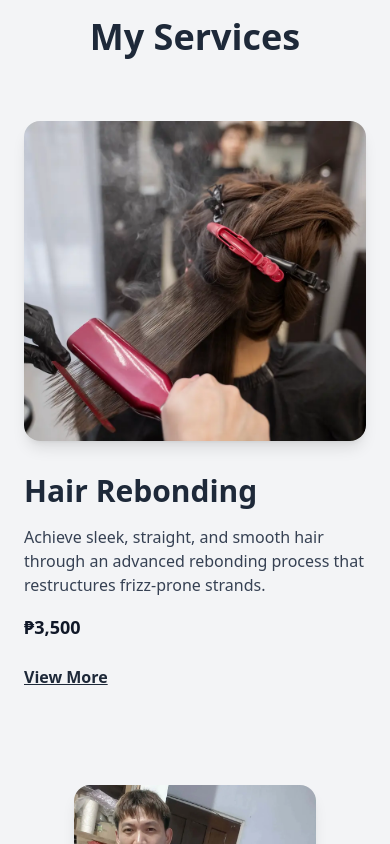
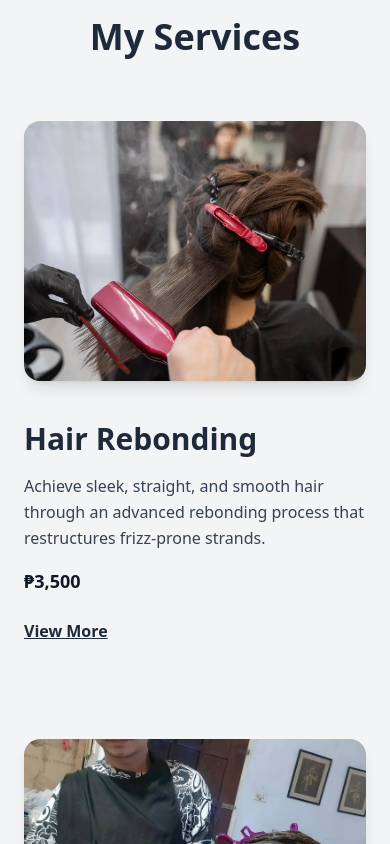
Before and after one commit to anghelusjr/sasuke-fukuhara, a React (Vite) app: page / in a window 390 px wide. Shown: the part 2940-3784 px from the top of the page. Built offline with nearby package versions, Linux system fonts and the light colour scheme; no server answers; the database is empty.

Commit message:
updated the services

```diff
--- a/src/pages/Services.jsx
+++ b/src/pages/Services.jsx
@@ -49,7 +49,7 @@ export default function Services() {
   const openLightbox = (i) => {
     window.history.pushState({ modal: true }, "");
     setLightboxIndex(i);
-    setFormStatus(""); // reset form status each time modal opens
+    setFormStatus("");
   };
 
   const closeLightbox = () => {
@@ -61,10 +61,7 @@ export default function Services() {
     e.preventDefault();
     const formData = new FormData(e.target);
 
-    // Set _replyto dynamically
     formData.set("_replyto", formData.get("email"));
-
-    // Optional: Custom subject for easier inbox tracking
     formData.set("_subject", `New Service Request: ${formData.get("service")}`);
 
     setFormStatus("Sending...");
@@ -88,8 +85,14 @@ export default function Services() {
   };
 
   const slideVariants = {
-    left: { hidden: { x: -100, opacity: 0 }, visible: { x: 0, opacity: 1, transition: { duration: 0.6 } } },
-    right: { hidden: { x: 100, opacity: 0 }, visible: { x: 0, opacity: 1, transition: { duration: 0.6 } } },
+    left: {
+      hidden: { x: -100, opacity: 0 },
+      visible: { x: 0, opacity: 1, transition: { duration: 0.6 } },
+    },
+    right: {
+      hidden: { x: 100, opacity: 0 },
+      visible: { x: 0, opacity: 1, transition: { duration: 0.6 } },
+    },
   };
 
   return (
@@ -107,13 +110,16 @@ export default function Services() {
             return (
               <motion.div
                 key={i}
-                className={`flex flex-col md:flex-row items-center ${isEven ? "" : "md:flex-row-reverse"} gap-8 md:gap-12`}
+                className={`flex flex-col md:flex-row items-center ${
+                  isEven ? "" : "md:flex-row-reverse"
+                } gap-10 md:gap-14`}
                 initial="hidden"
                 whileInView="visible"
                 viewport={{ once: true }}
               >
+                {/* IMAGE */}
                 <motion.div
-                  className="md:w-1/2 rounded-2xl overflow-hidden shadow-lg cursor-pointer"
+                  className="w-full md:w-1/2 rounded-2xl overflow-hidden shadow-lg cursor-pointer"
                   whileHover={{ scale: 1.03 }}
                   onClick={() => openLightbox(i)}
                   variants={variant}
@@ -121,14 +127,25 @@ export default function Services() {
                   <img
                     src={s.img}
                     alt={s.title}
-                    className="w-full h-80 md:h-[400px] object-cover rounded-xl"
+                    className="w-full h-[260px] md:h-[380px] lg:h-[420px] object-cover"
                   />
                 </motion.div>
 
-                <motion.div className="md:w-1/2 space-y-4 text-left" variants={variant}>
-                  <h3 className="text-3xl md:text-4xl font-bold text-gray-800">{s.title}</h3>
-                  <p className="text-gray-700">{s.desc}</p>
-                  <p className="text-gray-900 font-extrabold text-lg">{s.price}</p>
+                {/* TEXT */}
+                <motion.div
+                  className="w-full md:w-1/2 space-y-4 text-left"
+                  variants={variant}
+                >
+                  <h3 className="text-3xl md:text-4xl font-bold text-gray-800">
+                    {s.title}
+                  </h3>
+
+                  <p className="text-gray-700 leading-relaxed">{s.desc}</p>
+
+                  <p className="text-gray-900 font-extrabold text-lg">
+                    {s.price}
+                  </p>
+
                   <button
                     className="cursor-pointer mt-2 text-gray-800 hover:text-gray-900 underline font-semibold"
                     onClick={() => openLightbox(i)}
@@ -141,7 +158,7 @@ export default function Services() {
           })}
         </div>
 
-        {/* Lightbox with Form */}
+        {/* LIGHTBOX */}
         <AnimatePresence>
           {lightboxIndex !== null && (
             <motion.div
@@ -174,55 +191,56 @@ export default function Services() {
                 />
 
                 <div className="p-6 text-left text-gray-800">
-                  <h3 className="text-2xl font-bold mb-2">{services[lightboxIndex].title}</h3>
-                  <p className="text-gray-700 mb-2">{services[lightboxIndex].desc}</p>
-                  <p className="font-extrabold text-gray-900 mb-4">{services[lightboxIndex].price}</p>
+                  <h3 className="text-2xl font-bold mb-2">
+                    {services[lightboxIndex].title}
+                  </h3>
 
-                  {/* Form */}
+                  <p className="text-gray-700 mb-2">
+                    {services[lightboxIndex].desc}
+                  </p>
+
+                  <p className="font-extrabold text-gray-900 mb-4">
+                    {services[lightboxIndex].price}
+                  </p>
+
                   {!formStatus.startsWith("Message sent") ? (
                     <form onSubmit={handleSubmit} className="space-y-4">
-                      {/* Hidden field for service name */}
-                      <input type="hidden" name="service" value={services[lightboxIndex].title} />
+                      <input
+                        type="hidden"
+                        name="service"
+                        value={services[lightboxIndex].title}
+                      />
 
-                      <div>
-                        <label className="block text-gray-700 mb-1">Name</label>
                       <input
                         type="text"
                         name="name"
+                        placeholder="Name"
                         required
                         className="w-full border border-gray-300 rounded-lg px-4 py-2"
                       />
-                      </div>
-                      <div>
-                        <label className="block text-gray-700 mb-1">Email</label>
+
                       <input
                         type="email"
                         name="email"
+                        placeholder="Email"
                         required
                         className="w-full border border-gray-300 rounded-lg px-4 py-2"
                       />
-                      </div>
-                      <div>
-                        <label className="block text-gray-700 mb-1">Phone Number</label>
+
                       <input
                         type="tel"
                         name="phone"
+                        placeholder="Phone Number"
                         required
                         className="w-full border border-gray-300 rounded-lg px-4 py-2"
                       />
-                      </div>
-                      <div>
-                        <label className="block text-gray-700 mb-1">Message</label>
+
                       <textarea
                         name="message"
                         rows="3"
+                        placeholder="Message"
                         className="w-full border border-gray-300 rounded-lg px-4 py-2"
-                        ></textarea>
-                      </div>
-
-                      {/* Hidden Formspree customization */}
-                      <input type="hidden" name="_replyto" value="" />
-                      <input type="hidden" name="_subject" value={`New Service Request: ${services[lightboxIndex].title}`} />
+                      />
 
                       <button
                         type="submit"
@@ -232,7 +250,9 @@ export default function Services() {
                       </button>
                     </form>
                   ) : (
-                    <p className="text-green-600 font-bold text-lg">{formStatus}</p>
+                    <p className="text-green-600 font-bold text-lg">
+                      {formStatus}
+                    </p>
                   )}
                 </div>
               </motion.div>
```
Lines whose indentation alone changed are shown as unchanged.
